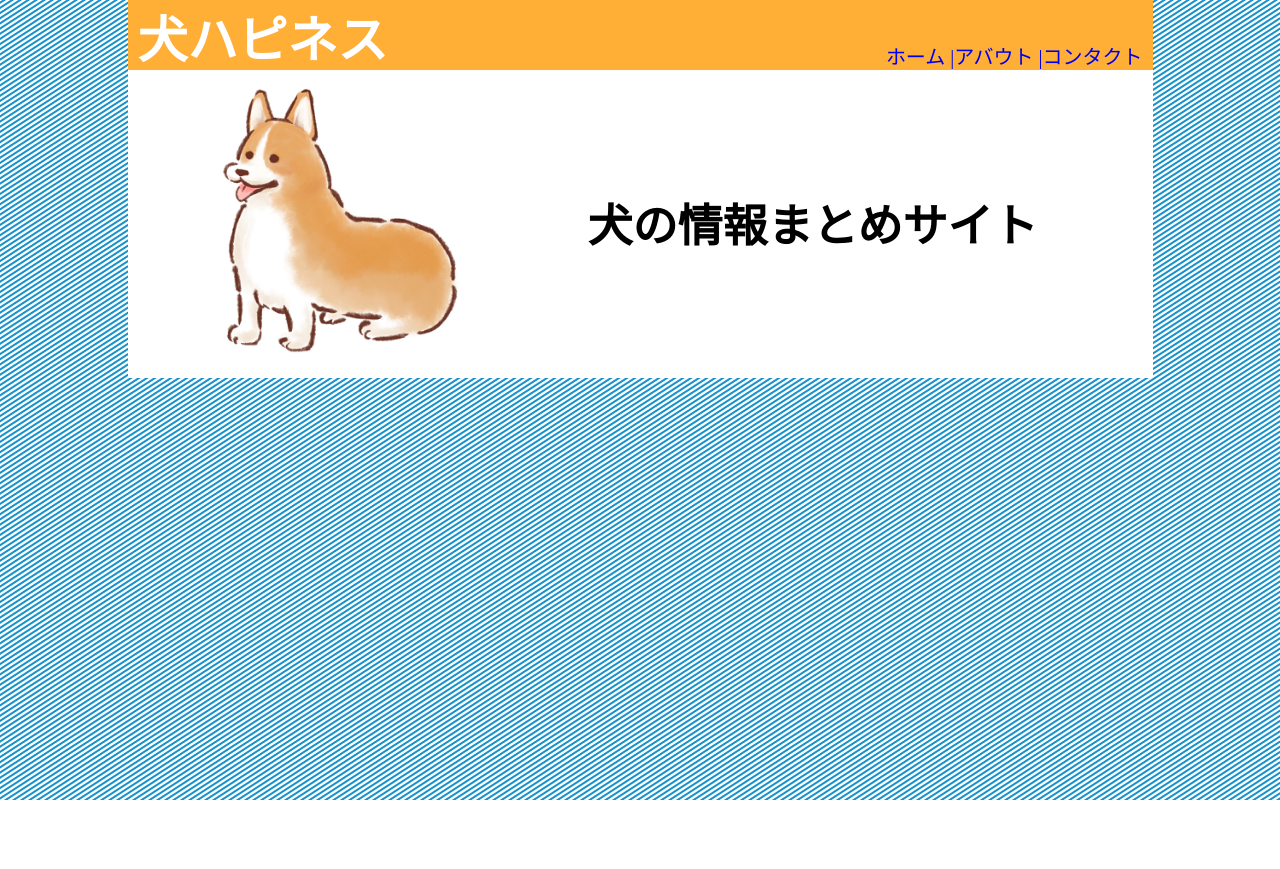
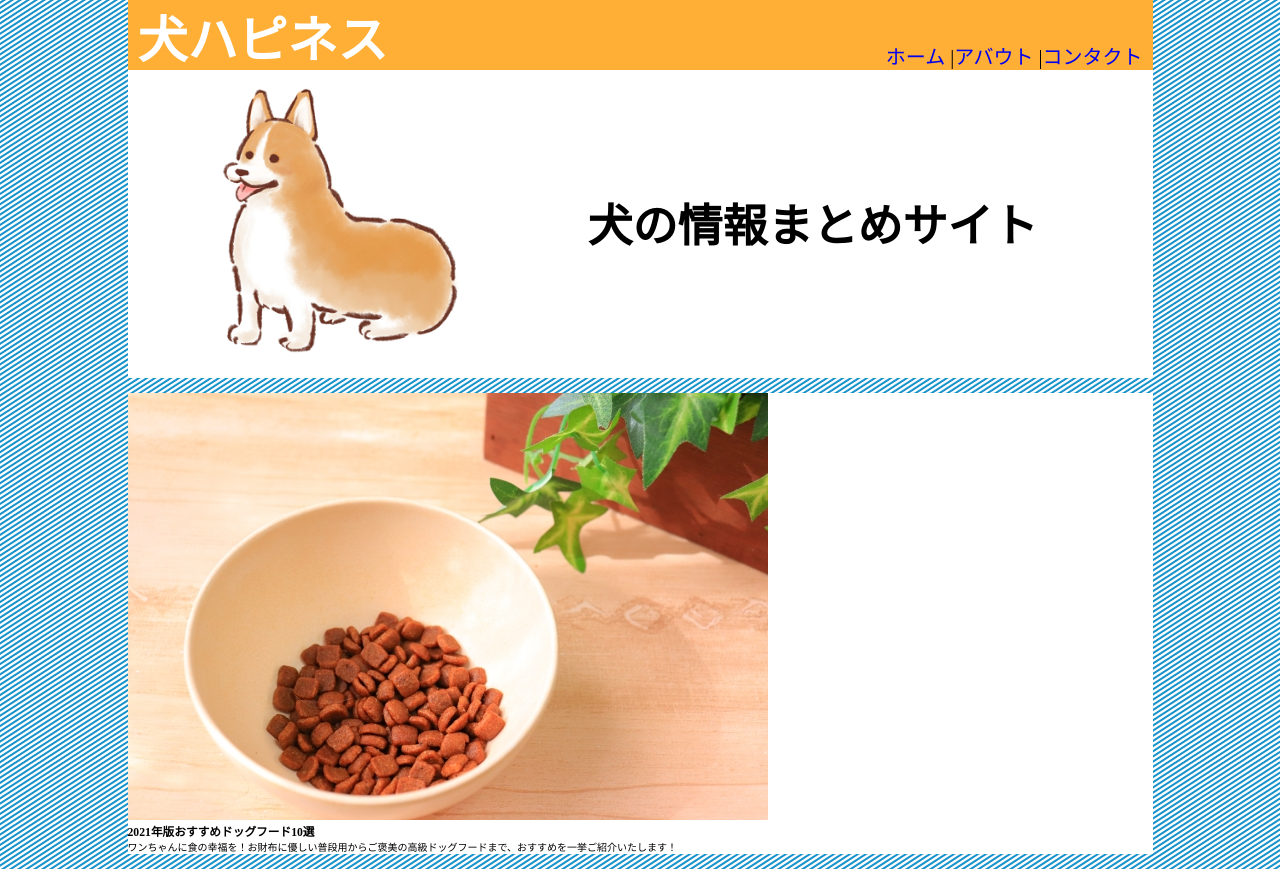
Before and after one commit to Tomo-create/SaSS-practice_dog, a plain HTML site: page index.html in a window 1280 px wide. Before the commit the page ends 800 px from the top, so only its background shows below. Drawn offline with Linux system fonts and the light colour scheme.

Commit message:
main部分作り始め。計3h

```diff
--- a/css/style.scss
+++ b/css/style.scss
@@ -19,13 +19,11 @@ h1{
   display: inline-block;
 }
 
-.wrap{
-  width: 1025px;
-  margin: auto;
-  background-color: #fff;
 
 header{
   background-color: #FFAE36;
+  width: 1025px;
+  margin: auto;
 }
 
 .HeaderBar{
@@ -47,6 +45,10 @@ h1{
       font-size: 20px;
       a{
         text-decoration: none;
+      }
+      .HeaderBarMenu_Separate::after{
+        content: " |";
+        color: #000;
       }
     }
   }
@@ -74,4 +76,9 @@ h1{
 }
 
 
+.wrap{
+  width: 1025px;
+  margin: 15px auto;
+  background-color: #fff;
+
 }
--- a/index.html
+++ b/index.html
@@ -6,21 +6,32 @@
     <title>SCSS-practice_犬ハピネス</title>
     <link rel="stylesheet" href="css/style.css">
   <body>
-    <div class="wrap">
     <header>
       <div class="HeaderBar">
         <h1>犬ハピネス</h1>
         <ul class="HeaderBarMenu">
           <li><a href="#">コンタクト</a></li>
-            <li><a href="#">アバウト |</a></li>
-            <li><a href="#">ホーム |</a></li>
+          <li><a href="#" class="HeaderBarMenu_Separate">アバウト</a></li>
+          <li><a href="#" class="HeaderBarMenu_Separate">ホーム</a></li>
         </ul>
       </div>
       <div class="HeaderImg">
+        <!-- 画像とテキストコピーできないようにする -->
         <img src="img/header_resized.png" alt="ヘッダー画像">
         <h2>犬の情報まとめサイト</h2>
       </div>
     </header>
+    <div class="wrap">
+      <main class="MainAside_flex">
+        <section>
+          <img src="/img/Dogfood.jpg" class="ThumbnailImg">
+          <h3>2021年版おすすめドッグフード10選</h3>
+          <p>ワンちゃんに食の幸福を！お財布に優しい普段用からご褒美の高級ドッグフードまで、おすすめを一挙ご紹介いたします！</p>
+        </section>
+      </main>
+      <aside>
+        <!-- タグ一覧。健康、ドッグフード、おもちゃ、犬種、カット、 -->
+      </aside>
     </div>
   </body>
 <html>
```
Also changed, not shown: css/style.css, img/Dogfood.jpg (added), 1 other file. Lines whose indentation alone changed are shown as unchanged.
